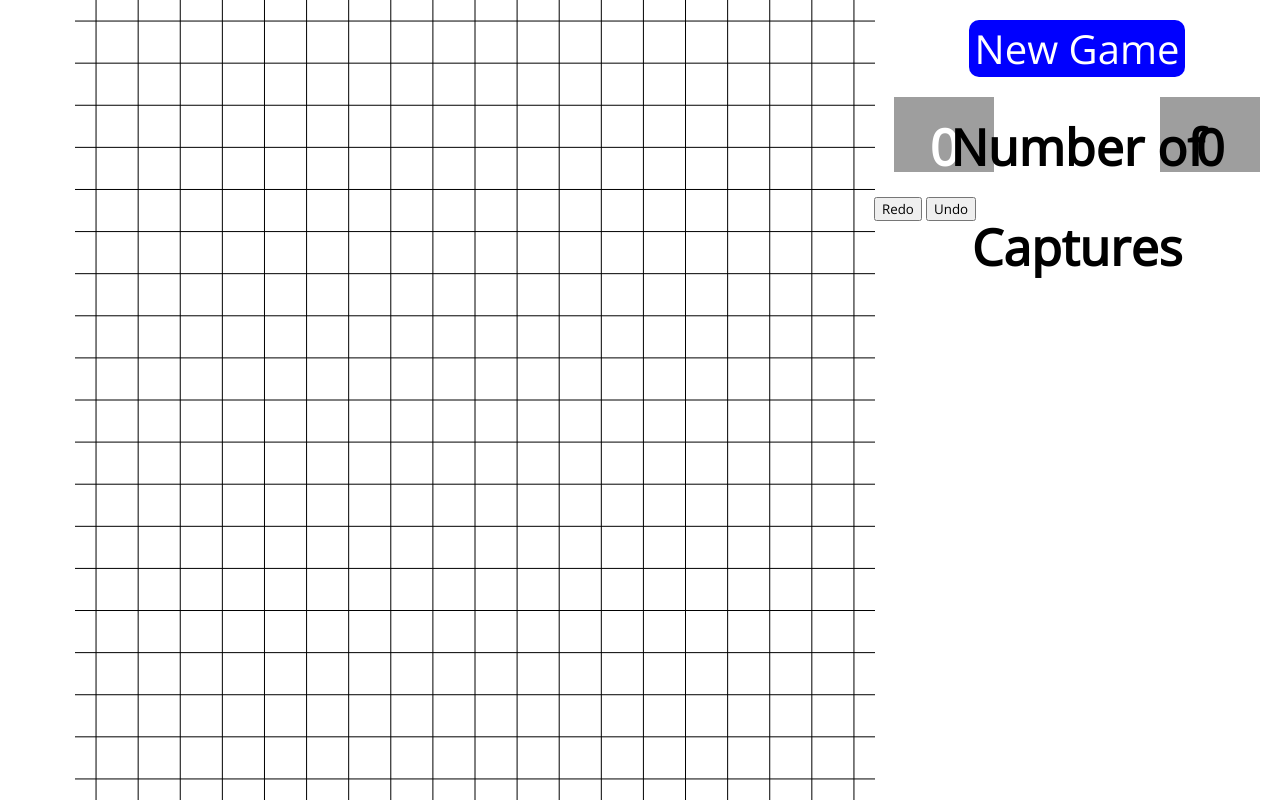
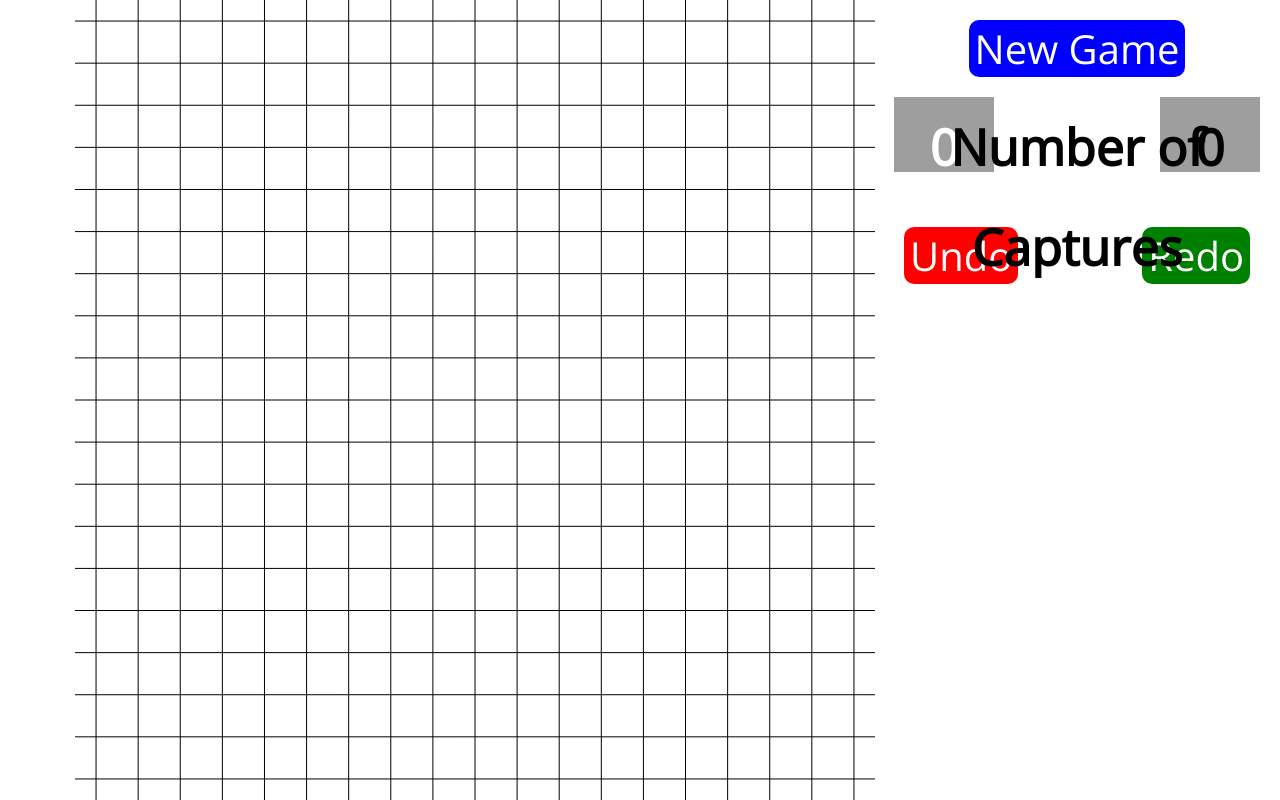
Before and after one commit to The-Ofek-Foundation/Online-Go, a plain HTML site: page index.html in a window 1280 px wide. Drawn offline with nearby package versions, Linux system fonts and the light colour scheme; grey boxes are pictures that could not be loaded.

Commit message:
add undo and redo btns

```diff
--- a/styles.css
+++ b/styles.css
@@ -20,6 +20,28 @@
   background-color: blue;
   border: none;
   border-radius: 10px;
+}
+#btn-undo {
+  display: inline-block;
+  color: white;
+  background-color: red;
+  border: none;
+  border-radius: 10px;
+  width: auto;
+  font-size: 40px;
+  margin: 30px;
+  float: left;
+}
+#btn-redo {
+  display: inline-block;
+  color: white;
+  background-color: green;
+  border: none;
+  border-radius: 10px;
+  width: auto;
+  font-size: 40px;
+  margin: 30px;
+  float: right;
 }
 .stone-count {
   width: 100px;
```
